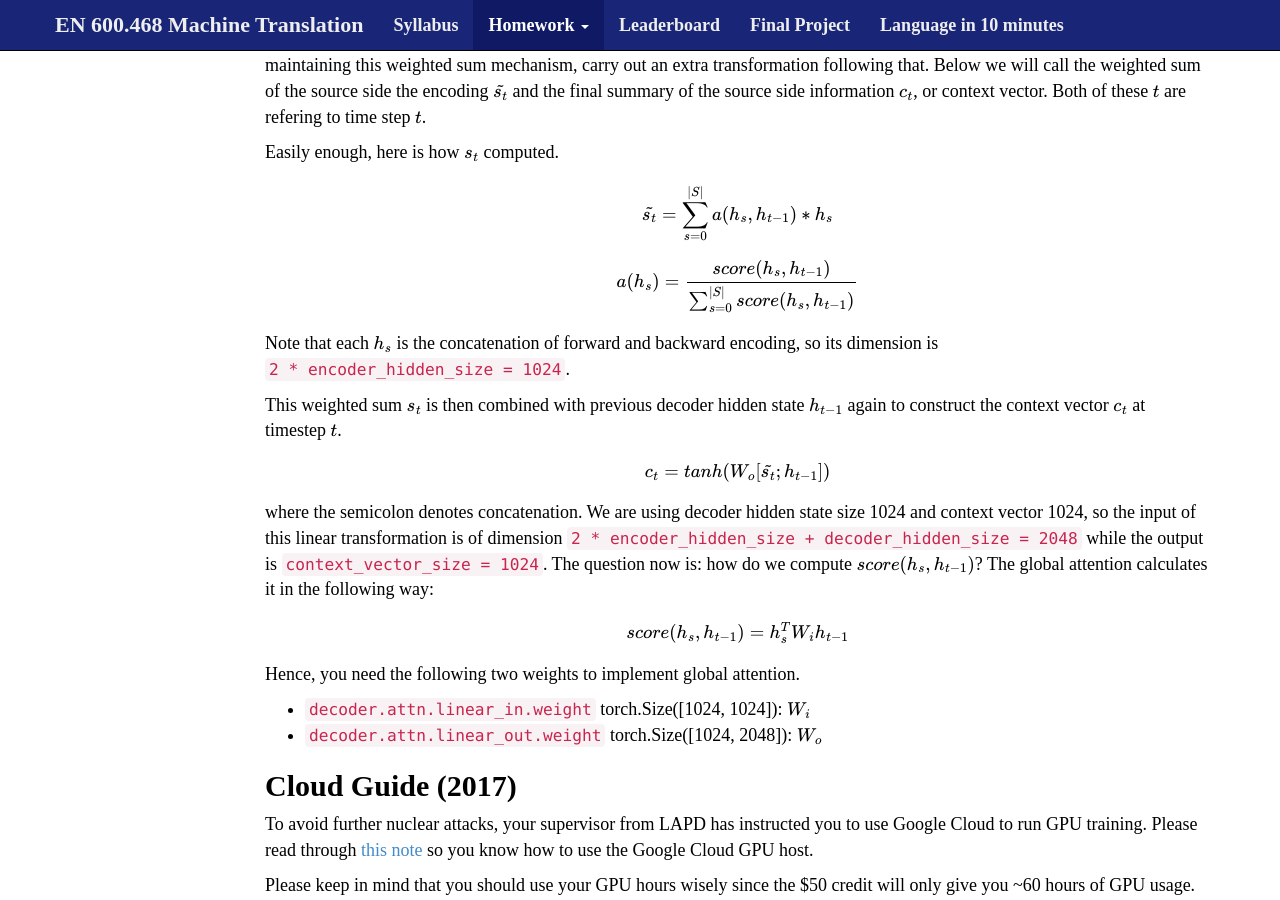
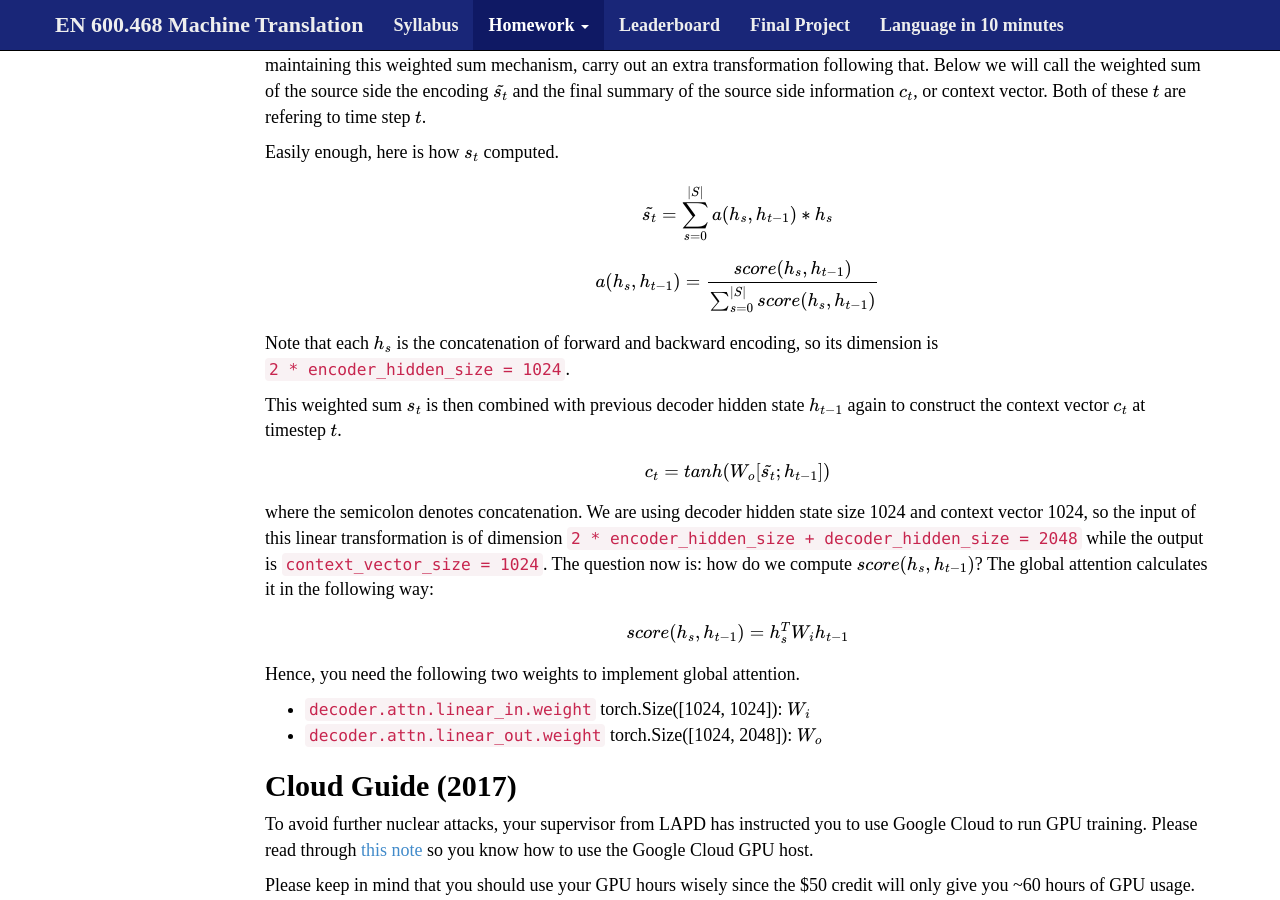
Before and after one commit to mt-class/jhu, a Jekyll site: the page built from nn_hw5.md, in a window 1280 px wide and 900 px high, scrolled down 2638 px. Built offline with Jekyll 4.4.1, drawn with Linux system fonts in a browser that asks for light colours; nearby versions of some CDN libraries; some web fonts are replaced; formulas are drawn with MathJax 3.

Commit message:
and even clearer

```diff
--- a/nn_hw5.md
+++ b/nn_hw5.md
@@ -93,7 +93,7 @@
 
 $$\tilde{s_t} = \sum_{s=0}^{\mid S\mid} a(h_s, h_{t-1}) * h_s$$
 
-$$a(h_s) = \dfrac{score(h_s, h_{t-1})}{\sum_{s=0}^{\mid S\mid} score(h_s, h_{t-1})}$$
+$$a(h_s, h_{t-1}) = \dfrac{score(h_s, h_{t-1})}{\sum_{s=0}^{\mid S\mid} score(h_s, h_{t-1})}$$
 
 Note that each $$h_s$$ is the concatenation of forward and backward encoding, so its dimension is `2 * encoder_hidden_size = 1024`.
 
```
